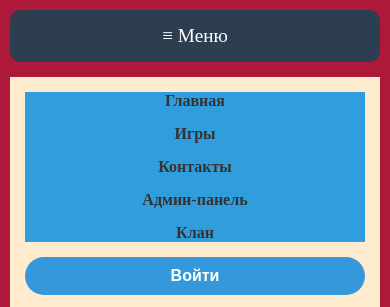
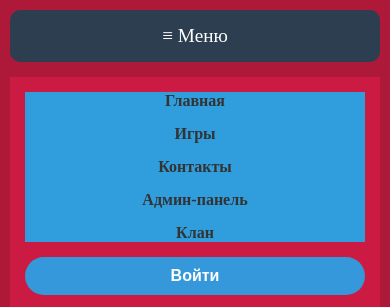
Before and after one commit to belok-beep/my-game-site, a plain HTML site: page index.html in a window 390 px wide. Both pictures are taken after a click on the label "≡ Меню". Shown: the top 307 px of the page. Drawn offline with Linux system fonts and the light colour scheme; grey boxes are pictures that could not be loaded.

Commit message:
Update styles.css

```diff
--- a/css/styles.css
+++ b/css/styles.css
@@ -1357,7 +1357,7 @@ body {
         flex-direction: column;
         width: 100%;
         padding: 15px;
-        background-color: blanchedalmond;
+        background-color: rgb(204, 27, 66);
     }
 
     .nav-list {
```
